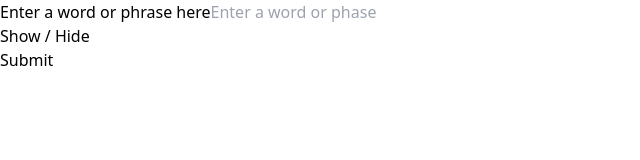
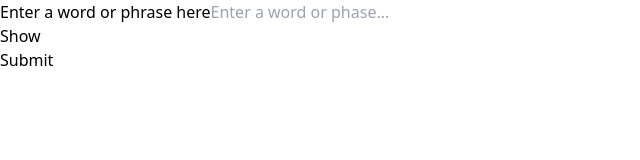
Before and after one commit to 7nidhi/PW-Full-Stack-Web-Development, a React (Vite) app in the folder HandsOn/React/HangManGame/: page / in a window 1280 px wide. Shown: the top 160 px of the page, without its empty margins (0-640 px from the left). Built offline with nearby package versions, Linux system fonts and the light colour scheme.

Commit message:
Adding Password Hide and Show

```diff
--- a/HandsOn/React/HangManGame/src/components/TextInputForm/TextInputForm.jsx
+++ b/HandsOn/React/HangManGame/src/components/TextInputForm/TextInputForm.jsx
@@ -1,22 +1,22 @@
 import Button from "../Buttons/Button";
 import TextInput from "../TextInput/TextInput";
 
-function TextInputForm({handleFormSubmit,handleTextInputChange,handleShowHideClick}){
+function TextInputForm({inputType, handleFormSubmit, handleTextInputChange, handleShowHideClick}){
 
     return(
         <form onSubmit={handleFormSubmit}>
             <div>
                 <TextInput
-                    label={"Enter a word or phrase here"}
-                    placeholder={"Enter a word or phase"}
+                    type={inputType}
+                    label="Enter a word or phrase here"
+                    placeholder="Enter a word or phase..."
                     onChangeHandler={handleTextInputChange}
-                    handleShowHideClick={handleShowHideClick}
                 />
             </div>
             <div>
                 <Button
                     styleType="warning"
-                    text="Show / Hide"
+                    text={inputType=="password" ? "Show" :"Hide"}
                     onClickHandler={handleShowHideClick}
                 />
             </div>
--- a/HandsOn/React/HangManGame/src/components/TextInputForm/TextInputFormContainer.jsx
+++ b/HandsOn/React/HangManGame/src/components/TextInputForm/TextInputFormContainer.jsx
@@ -1,6 +1,8 @@
+import { useState } from "react";
 import TextInputForm from "./TextInputForm";
 
 function TextInputFormContainer(){
+        const [inputType, setInputType]=useState("password");
         function handleFormSubmit(event){
             event.preventDefault();
             console.log("Form Submitted");
@@ -11,21 +13,25 @@ function TextInputFormContainer(){
             console.log(event.target.value);
 
         }
+
         function handleShowHideClick(){
             console.log("Show / Hide Button Click");
-
+            if(inputType=="password"){
+                setInputType("text");
+            }
+            else{
+                setInputType("password");
+            }
         }
 
         return(
             <TextInputForm
+                inputType={inputType}
                 handleFormSubmit={handleFormSubmit}
                 handleTextInputChange={handleTextInputChange}
                 handleShowHideClick={handleShowHideClick}
             />
-
         );
-
-
 }
 
 export default TextInputFormContainer;
```
Also changed, not shown: HandsOn/React/HangManGame/src/App.jsx (+2 -7 lines).
